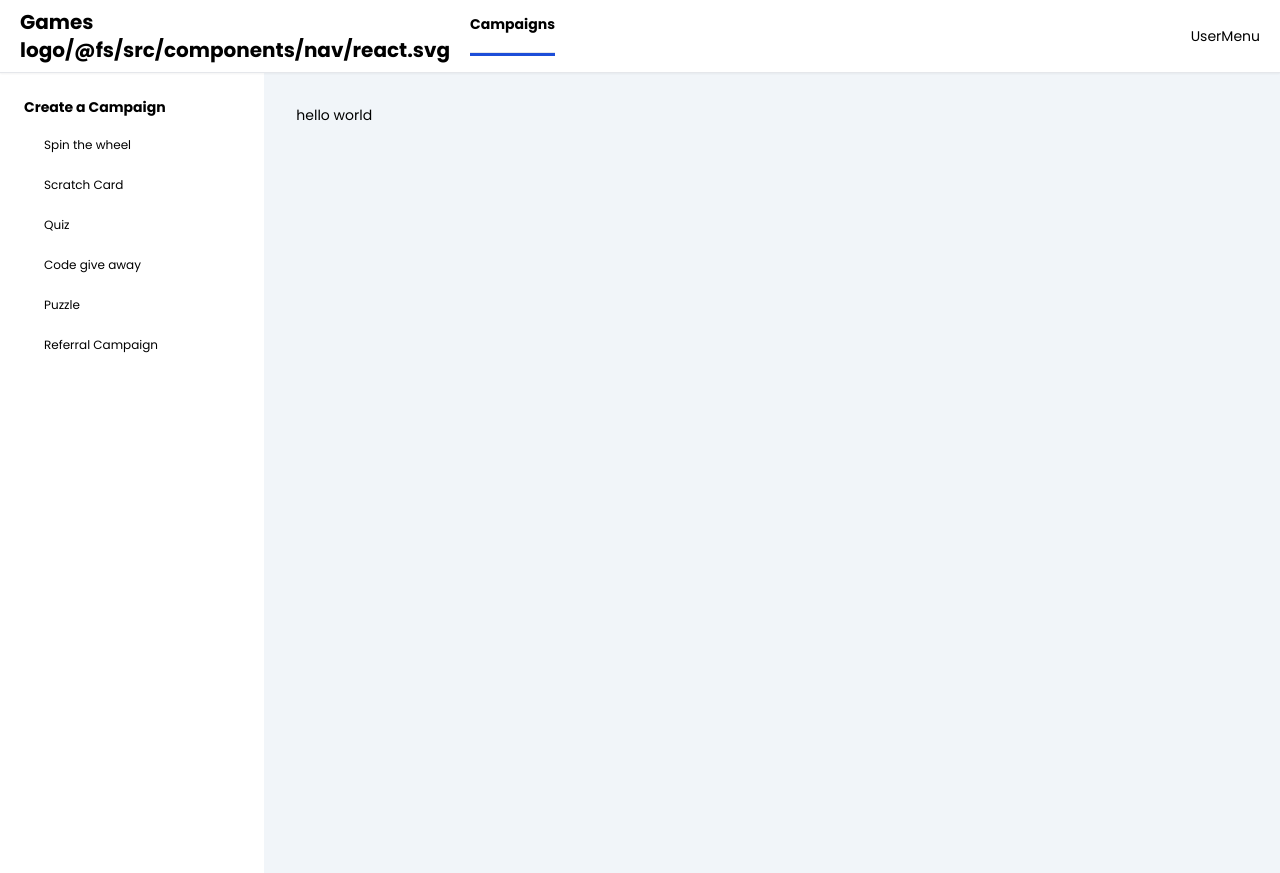
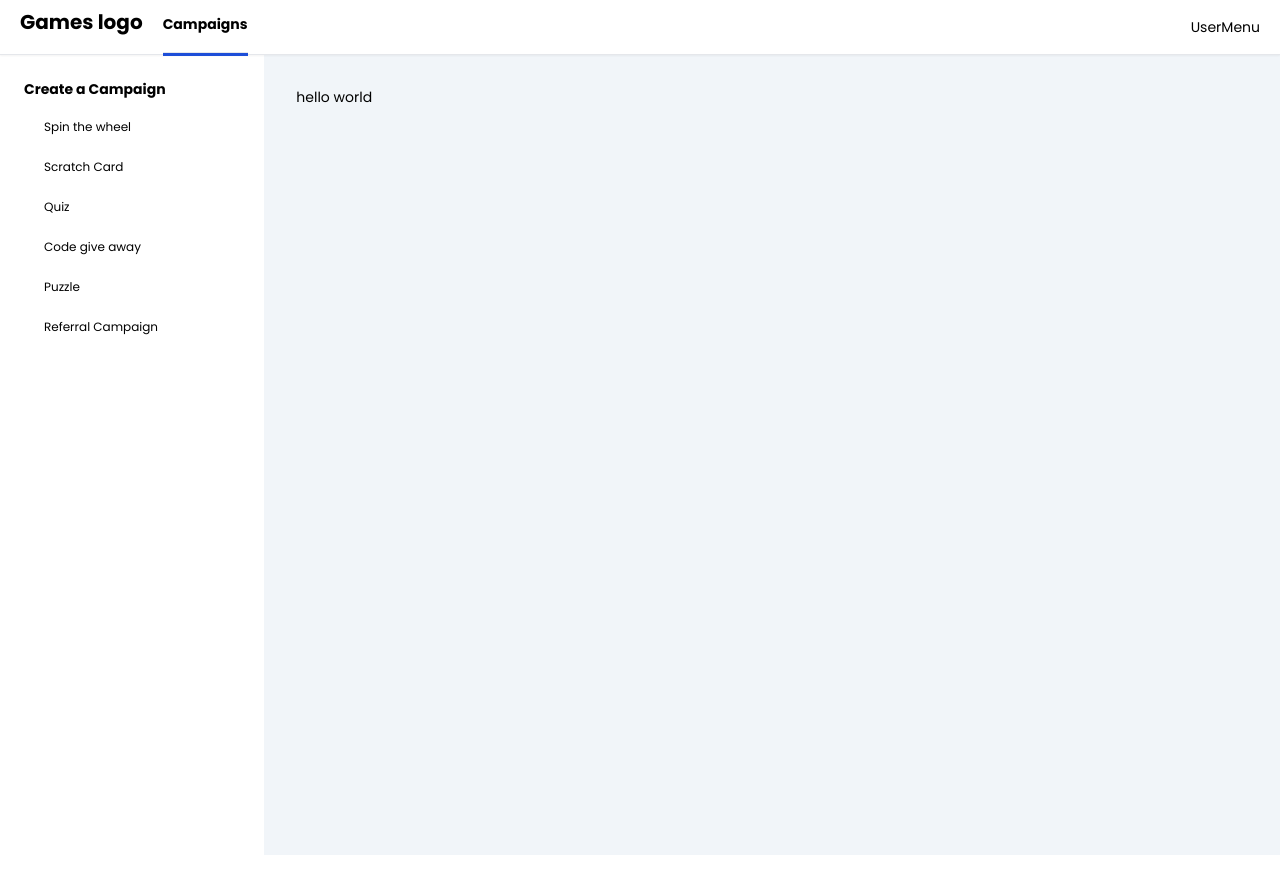
Before and after one commit to TEMIYORES/gamesProject, a React (Vite) app: page / in a window 1280 px wide. Built offline with nearby package versions, Linux system fonts and the light colour scheme; some icons are missing.

Commit message:
react svg error

```diff
--- a/src/components/nav/Navbar.tsx
+++ b/src/components/nav/Navbar.tsx
@@ -1,6 +1,5 @@
 import { Link } from "react-router-dom";
 import Container from "../Container";
-import reactlogo from "./react.svg";
 const Navbar = () => {
   return (
     <div className="w-full bg-white z-30 shadow-sm">
@@ -10,7 +9,6 @@ const Navbar = () => {
             <div className="lg:w-[23%] xl:w-[20%] flex gap-5 items-baseline">
               <Link to="/" className={`font-bold text-xl`}>
                 Games logo
-                {reactlogo}
               </Link>
 
               <div className=" md:block font-bold pb-3 relative">
```
